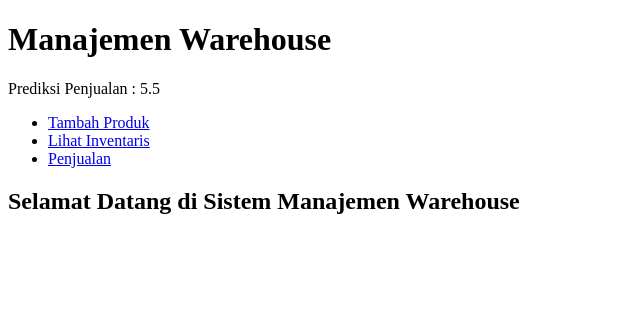
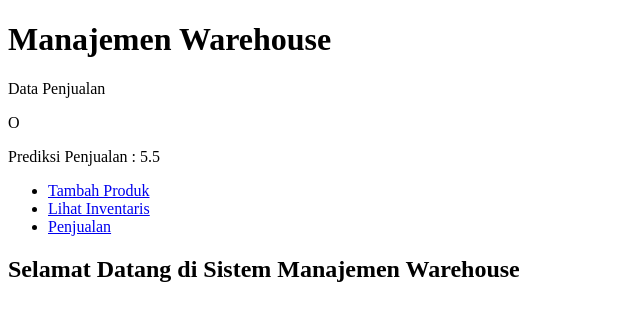
Before and after one commit to yogavredizon/php, a PHP site: page / in a window 1280 px wide. Shown: the top 321 px of the page, without its empty margins (0-640 px from the left). Run offline with PHP 8.4, Linux system fonts and the light colour scheme; data comes from the database, SQL or seed files in the repository.

Commit message:
Feat: add list of sales

```diff
--- a/index.php
+++ b/index.php
@@ -34,6 +34,8 @@ $salesPrediction = $seller->PredictSales($values);
     <header>
         <h1>Manajemen Warehouse</h1>
     </header>
+    <p>Data Penjualan</p>
+    <p>O</p>
     <p>Prediksi Penjualan : <?= $salesPrediction ?></p>
     <nav>
         <ul>
```
